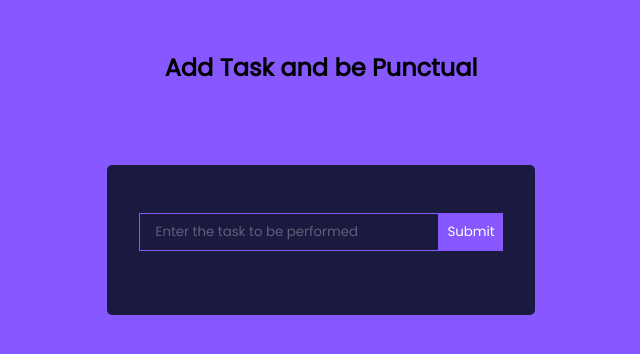
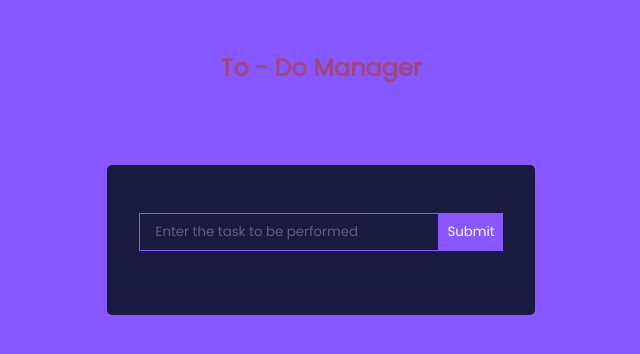
Before and after one commit to Krathish-sk/React-ToDo, a React (Create React App) app in the folder react-todo/: page / in a window 1280 px wide. Shown: the top 354 px of the page, without its empty margins (319-959 px from the left). Built offline with nearby package versions, Linux system fonts and the light colour scheme.

Commit message:
netlify error fix

```diff
--- a/react-todo/src/App.js
+++ b/react-todo/src/App.js
@@ -7,7 +7,7 @@ function App() {
     <div className="App">
       <br />
       <br />
-      <h2>Add Task and be Punctual</h2>
+      <h2 style={{ color: "#9E4784" }}>To - Do Manager</h2>
       <TodoWrapper />
     </div>
   );
```
Also changed, not shown: 1 other file (tests, documents, lock files or other folders).
